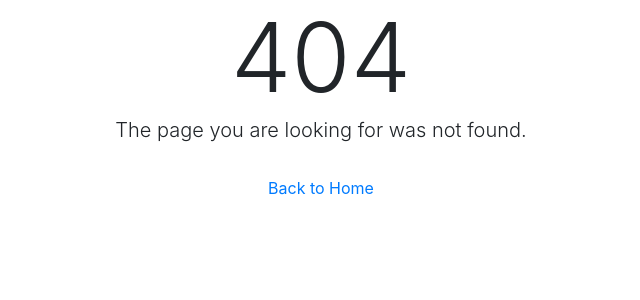
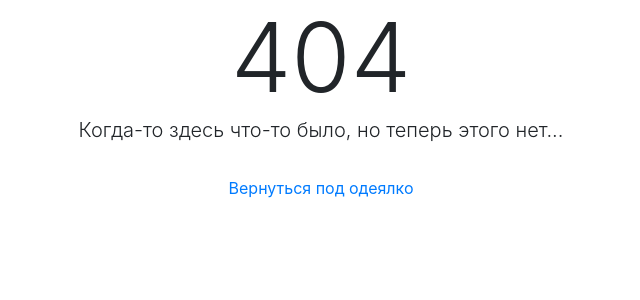
Before and after one commit to alexandersidorevitch/TEST_UP, a Django app: template templates/404.html in a window 1280 px wide. Shown: the top 300 px of the page, without its empty margins (319-959 px from the left). Run offline with Django 3.2, Linux system fonts and the light colour scheme; the template is opened without the code that fills it, so the values that code supplies are empty; parts of the project's set-up code (start-up, migrations or seed data) failed here and were passed over; some libraries are stand-ins or nearby versions.

```diff
--- a/templates/404.html
+++ b/templates/404.html
@@ -8,8 +8,8 @@
         <div class="row justify-content-center">
             <div class="col-md-12 text-center">
                 <span class="display-1 d-block">404</span>
-                <div class="mb-4 lead">The page you are looking for was not found.</div>
-                <a href="{% url 'home' %}" class="btn btn-link">Back to Home</a>
+                <div class="mb-4 lead">Когда-то здесь что-то было, но теперь этого нет...</div>
+                <a href="{% url 'home' %}" class="btn btn-link">Вернуться под одеялко</a>
             </div>
         </div>
     </div>
```
Also changed, not shown: TEST_FOR_UP/settings.py (+5 -2 lines).
